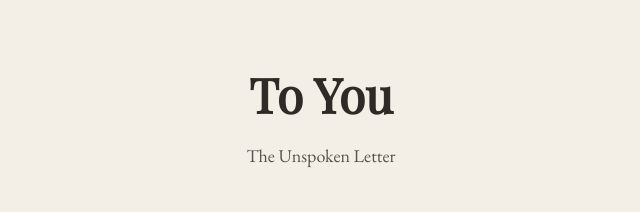
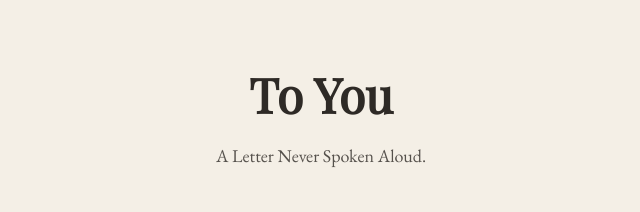
Before and after one commit to t-devendra/kadhal-, a plain HTML site: page index.html in a window 1280 px wide. Shown: the part 254-466 px from the top of the page, 319-959 px from the left. Drawn offline with nearby package versions, Linux system fonts and the light colour scheme.

Commit message:
Update index.html

```diff
--- a/index.html
+++ b/index.html
@@ -9,7 +9,7 @@
 
   <div class="center">
     <h1>To You</h1>
-    <p class="subtitle">The Unspoken Letter</p>
+    <p class="subtitle">A Letter Never Spoken Aloud.</p>
 
     <a href="letter.html" class="open-btn">Open the letter</a>
   </div>
```
